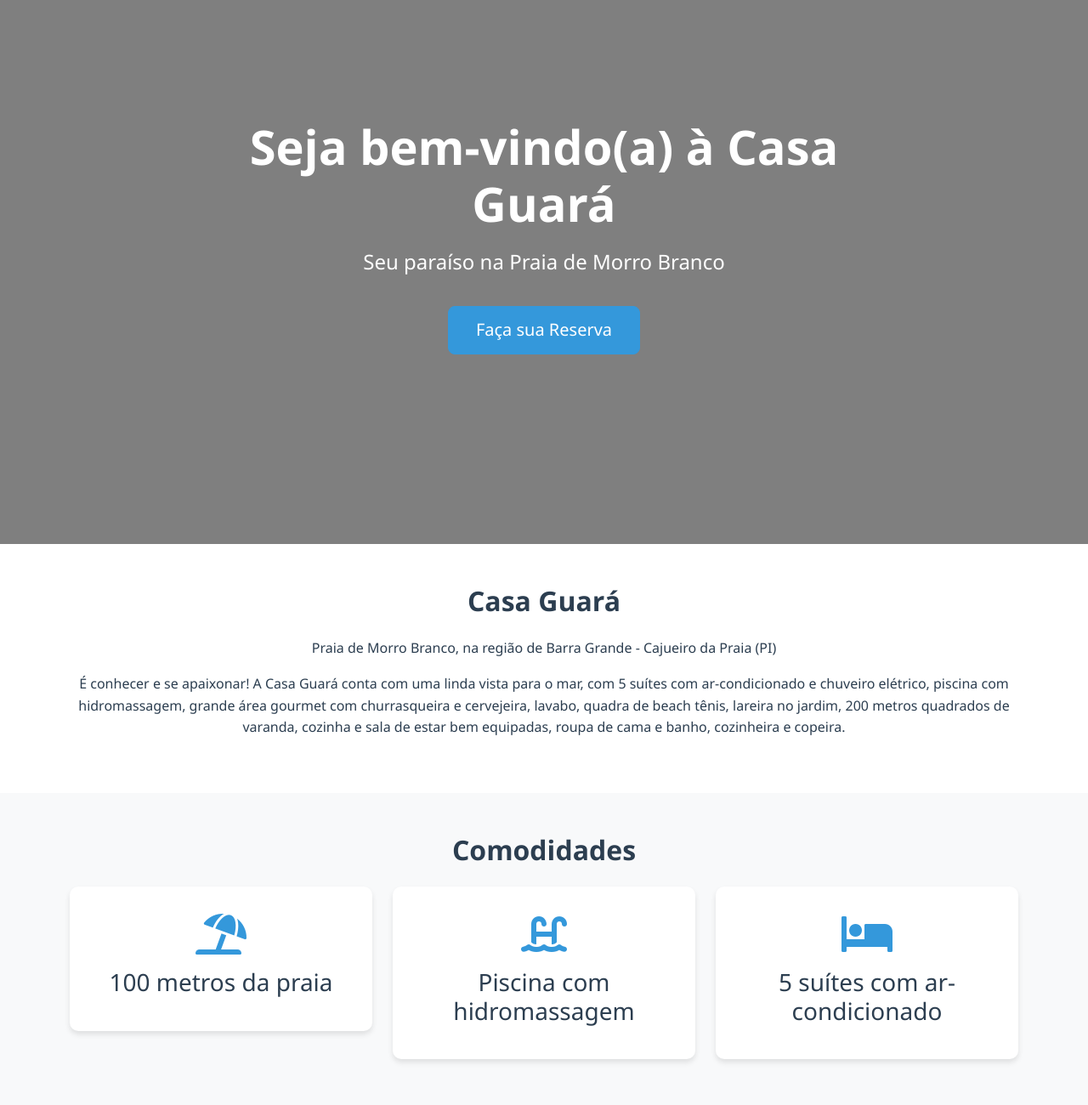
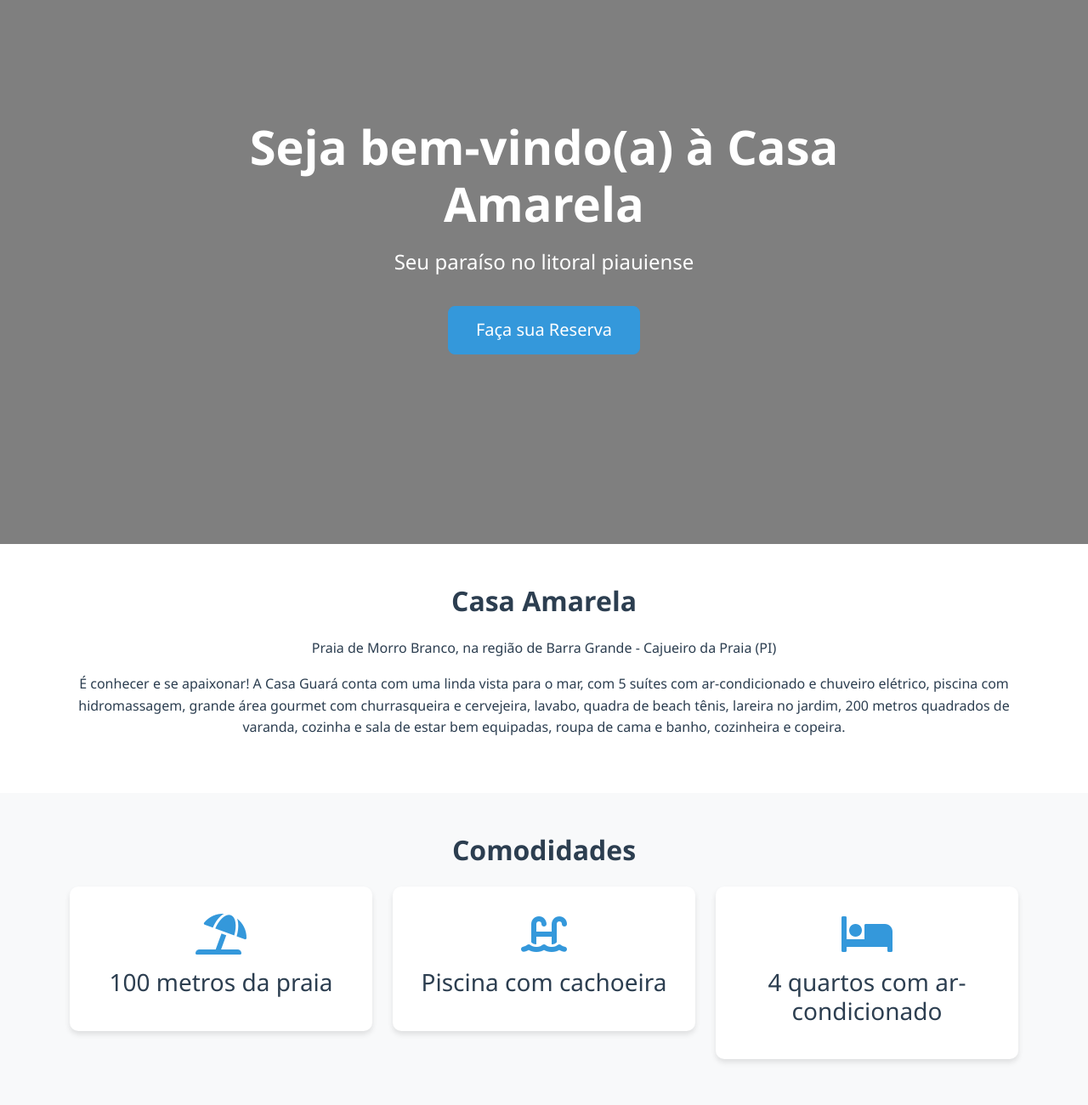
Before and after one commit to CNBheitorg9/site-casa-amarela, a plain HTML site: page index.html in a window 1280 px wide. Shown: the part 160-1460 px from the top of the page at 85% size. Drawn offline with nearby package versions, Linux system fonts and the light colour scheme; files that its build step writes are made by us from their sources.

Commit message:
Update website text content for Casa Amarela

```diff
--- a/index.html
+++ b/index.html
@@ -17,7 +17,7 @@
     <!-- Bootstrap CSS -->
     <link href="css/bootstrap.min.css" rel="stylesheet">
     <!-- Custom CSS -->
-    <link rel="stylesheet" href="style.css">
+    <link rel="stylesheet" href="style.min.css">
     <!-- Font Awesome -->
     <link rel="stylesheet" href="https://cdnjs.cloudflare.com/ajax/libs/font-awesome/6.0.0/css/all.min.css">
 </head>
@@ -44,8 +44,8 @@
     <!-- Hero Section -->
     <header id="inicio" class="hero-section">
         <div class="hero-content">
-            <h1>Seja bem-vindo(a) à Casa Guará</h1>
-            <p>Seu paraíso na Praia de Morro Branco</p>
+            <h1>Seja bem-vindo(a) à Casa Amarela</h1>
+            <p>Seu paraíso no litoral piauiense</p>
             <a href="#contato" class="btn btn-primary btn-lg">Faça sua Reserva</a>
         </div>
     </header>
@@ -53,7 +53,7 @@
     <!-- About Section -->
     <section id="sobre" class="py-5">
         <div class="container">
-            <h2 class="text-center mb-4">Casa Guará</h2>
+            <h2 class="text-center mb-4">Casa Amarela</h2>
             <p class="text-center">Praia de Morro Branco, na região de Barra Grande - Cajueiro da Praia (PI)</p>
             <p class="text-center">É conhecer e se apaixonar! A Casa Guará conta com uma linda vista para o mar, com 5 suítes com ar-condicionado e chuveiro elétrico, piscina com hidromassagem, grande área gourmet com churrasqueira e cervejeira, lavabo, quadra de beach tênis, lareira no jardim, 200 metros quadrados de varanda, cozinha e sala de estar bem equipadas, roupa de cama e banho, cozinheira e copeira.</p>
         </div>
@@ -73,13 +73,13 @@
                 <div class="col-md-4 mb-4">
                     <div class="amenity-card text-center">
                         <i class="fas fa-swimming-pool fa-3x mb-3"></i>
-                        <h3>Piscina com hidromassagem</h3>
+                        <h3>Piscina com cachoeira</h3>
                     </div>
                 </div>
                 <div class="col-md-4 mb-4">
                     <div class="amenity-card text-center">
                         <i class="fas fa-bed fa-3x mb-3"></i>
-                        <h3>5 suítes com ar-condicionado</h3>
+                        <h3>4 quartos com ar-condicionado</h3>
                     </div>
                 </div>
             </div>
@@ -105,7 +105,7 @@
     <!-- Footer -->
     <footer class="bg-dark text-light py-4">
         <div class="container text-center">
-            <p>&copy; 2024 Casa Amarela. Todos os direitos reservados.</p>
+            <p>&copy; 2025 Casa Amarela. Todos os direitos reservados.</p>
         </div>
     </footer>
 
```
